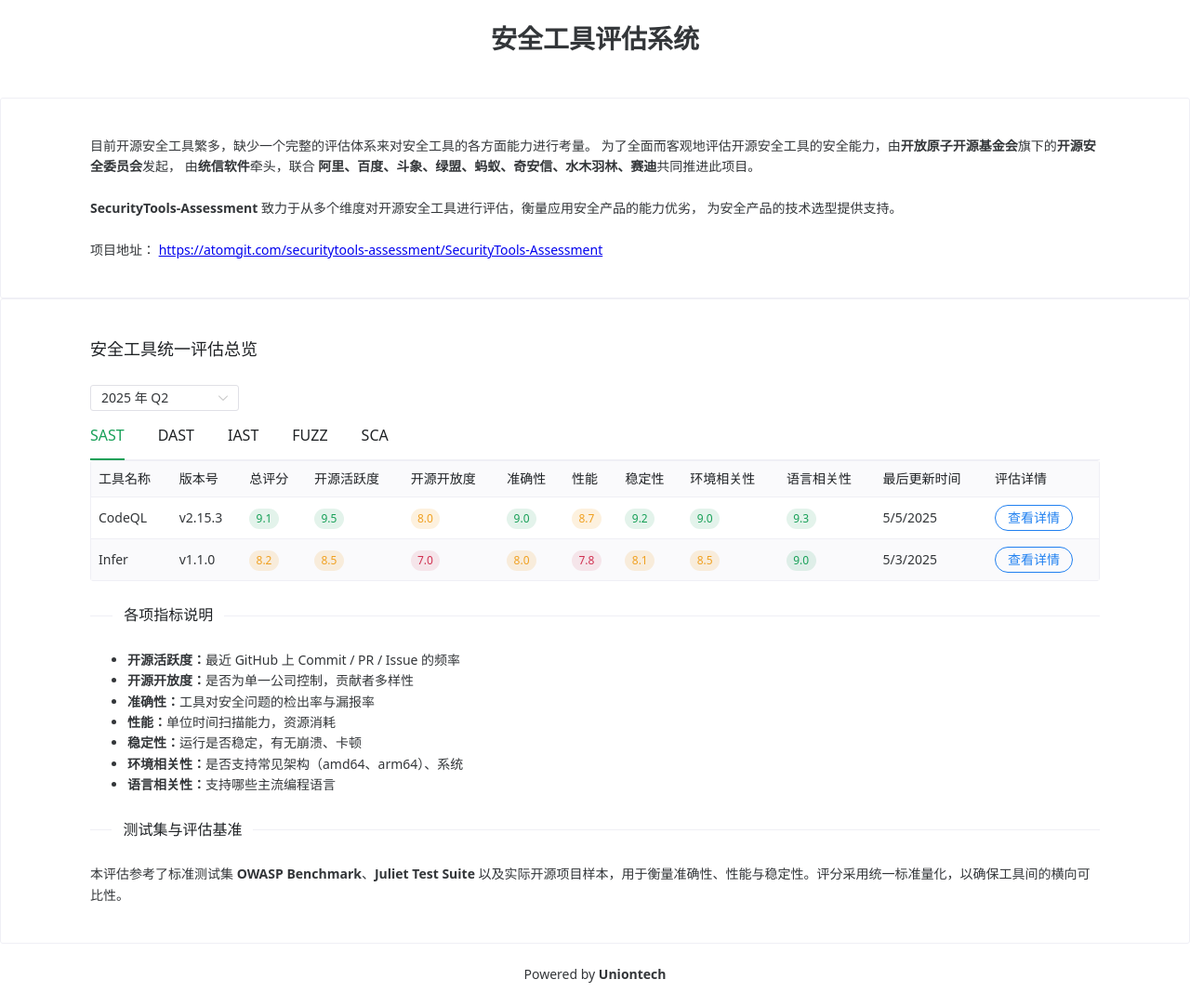
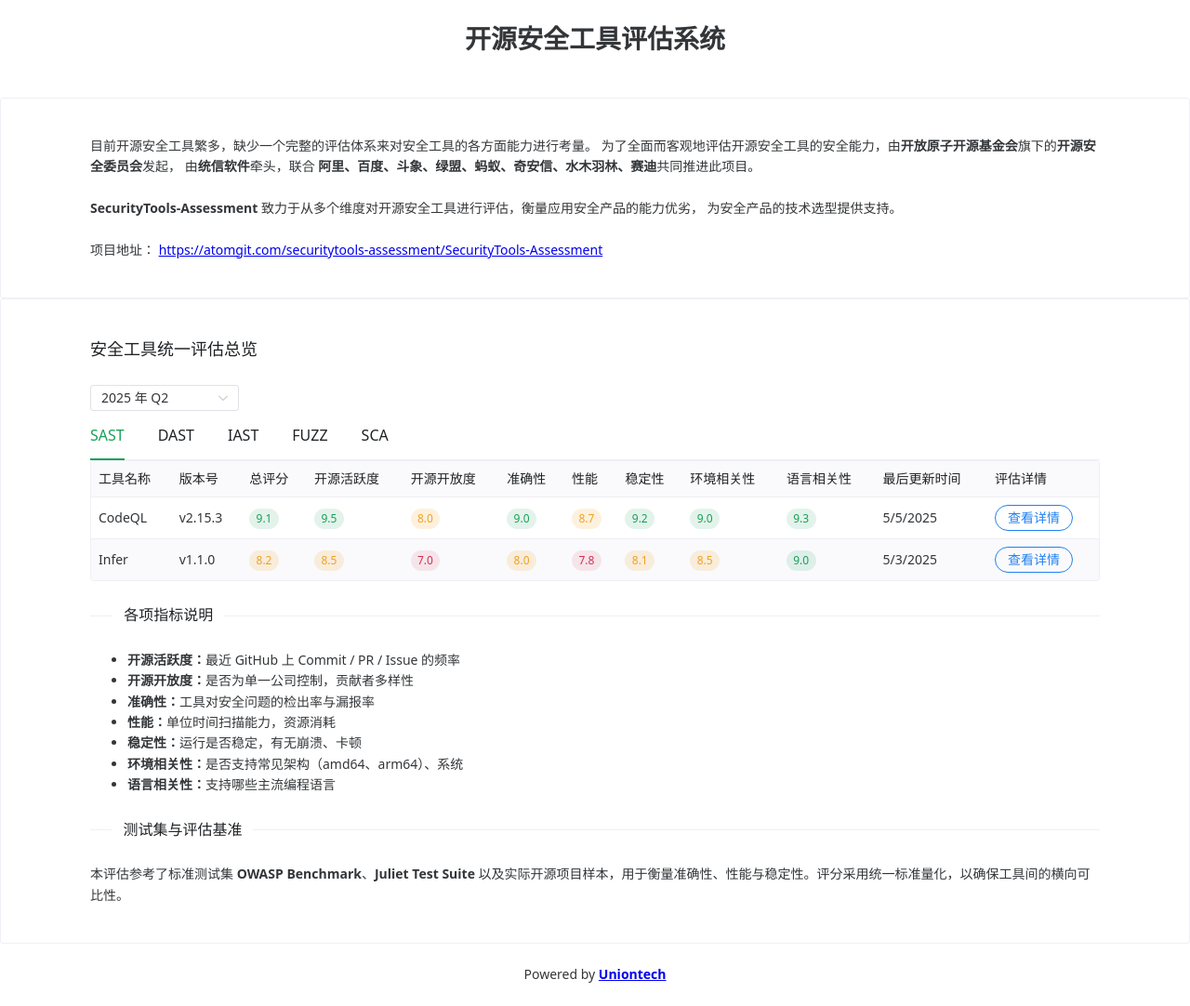
Before and after one commit to lyi61pd/SecurityTools-Assessment-Web-Demo, a Vue app: page / in a window 1280 px wide. Shown: the whole page at 93% size. Before the commit the page ends 1060 px from the top, so only its background shows below. Built offline with nearby package versions, Linux system fonts and the light colour scheme.

Commit message:
chore: change to https://securitytools-assessment.atomgit.net/SecurityTools-Assessment-WEB

```diff
--- a/index.html
+++ b/index.html
@@ -2,9 +2,9 @@
 <html lang="en">
   <head>
     <meta charset="UTF-8" />
-    <link rel="icon" type="image/svg+xml" href="/vite.svg" />
+    <!-- <link rel="icon" type="image/svg+xml" href="/vite.svg" /> -->
     <meta name="viewport" content="width=device-width, initial-scale=1.0" />
-    <title>Vite + Vue + TS</title>
+    <title>开源安全工具评估系统</title>
   </head>
   <body>
     <div id="app"></div>
--- a/src/App.vue
+++ b/src/App.vue
@@ -5,7 +5,7 @@
         <div class="max-w-screen-xl mx-auto flex items-center justify-between px-4 py-3">
 
           <h1 class="text-xl font-semibold text-gray-800" style="text-align: center;">
-            安全工具评估系统
+            开源安全工具评估系统
           </h1>
 
           <div></div>
@@ -21,8 +21,10 @@
       <br/>
 
       <div class="text-gray-400 text-sm" style="text-align: center;">
-        Powered by <strong>Uniontech</strong>
+        Powered by <strong><a href="https://uniontech.com/">Uniontech</a></strong>
       </div>
+
+      <br/>
 
     </n-layout>
   </n-message-provider>
--- a/vite.config.ts
+++ b/vite.config.ts
@@ -3,7 +3,7 @@
 import path from 'path'
 
 export default defineConfig({
-  base: '/lyi61pd/',
+  base: '/SecurityTools-Assessment-WEB/',
   plugins: [vue()],
   resolve: {
     alias: {
```
Also changed, not shown: 1 other file (tests, documents, lock files or other folders).
